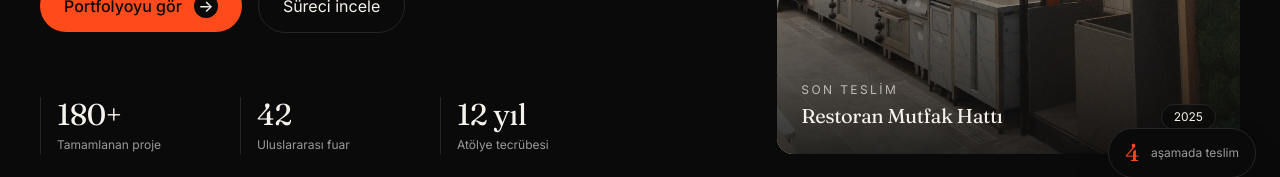
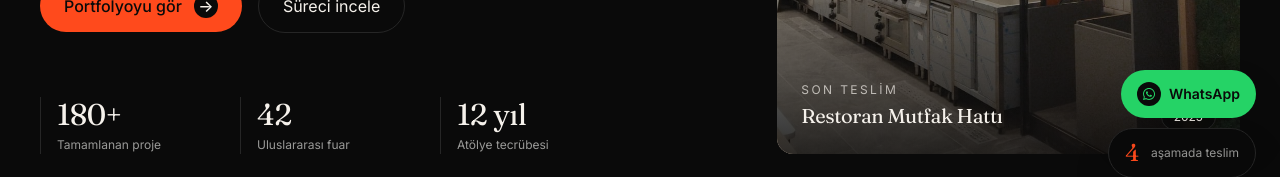
Before and after one commit to ozdoganosman/atolye-studio, a Next.js app: page / in a window 1280 px wide. Shown: the part 658-835 px from the top of the page. Built offline with nearby package versions, Linux system fonts and the light colour scheme.

Commit message:
Add WhatsApp contact button

```diff
--- a/app/layout.tsx
+++ b/app/layout.tsx
@@ -2,6 +2,7 @@ import type { Metadata } from "next";
 import "./globals.css";
 import { Header } from "@/components/Header";
 import { Footer } from "@/components/Footer";
+import { WhatsAppButton } from "@/components/WhatsAppButton";
 
 export const metadata: Metadata = {
   title: "Furnuovo — İç Mimari & Fuar Standı Tasarımı",
@@ -29,6 +30,7 @@ export default function RootLayout({
         <Header />
         <main>{children}</main>
         <Footer />
+        <WhatsAppButton />
       </body>
     </html>
   );
--- /dev/null
+++ b/components/WhatsAppButton.tsx
@@ -0,0 +1,26 @@
+const whatsappHref =
+  "https://wa.me/905392920144?text=Merhaba%2C%20Furnuovo%20hakkinda%20bilgi%20almak%20istiyorum.";
+
+export function WhatsAppButton() {
+  return (
+    <a
+      href={whatsappHref}
+      target="_blank"
+      rel="noreferrer"
+      aria-label="WhatsApp ile iletişime geç"
+      className="fixed bottom-5 right-5 z-[60] inline-flex items-center gap-2 rounded-full bg-[#25D366] px-4 py-3 text-sm font-semibold text-ink shadow-2xl shadow-black/30 transition-transform hover:-translate-y-0.5 focus:outline-none focus:ring-2 focus:ring-cream/80 sm:bottom-6 sm:right-6"
+    >
+      <span className="grid h-6 w-6 place-items-center rounded-full bg-ink text-[#25D366]">
+        <svg
+          aria-hidden
+          viewBox="0 0 32 32"
+          className="h-4 w-4"
+          fill="currentColor"
+        >
+          <path d="M16.04 4C9.42 4 4.03 9.34 4.03 15.9c0 2.1.56 4.15 1.62 5.95L4 28l6.31-1.61a12.1 12.1 0 0 0 5.73 1.45c6.62 0 12.01-5.34 12.01-11.9C28.05 9.34 22.66 4 16.04 4Zm0 21.83c-1.84 0-3.64-.49-5.2-1.42l-.37-.22-3.74.95.99-3.62-.24-.38a9.82 9.82 0 0 1-1.48-5.2c0-5.45 4.5-9.89 10.04-9.89s10.04 4.44 10.04 9.89-4.5 9.89-10.04 9.89Zm5.5-7.4c-.3-.15-1.78-.87-2.06-.97-.28-.1-.48-.15-.68.15-.2.29-.78.96-.96 1.16-.18.19-.35.22-.65.07-.3-.15-1.27-.46-2.42-1.48-.9-.79-1.5-1.76-1.68-2.06-.18-.29-.02-.45.13-.6.14-.13.3-.35.45-.52.15-.18.2-.3.3-.5.1-.2.05-.37-.02-.52-.08-.15-.68-1.62-.93-2.22-.25-.58-.5-.5-.68-.51h-.58c-.2 0-.52.07-.8.37-.28.29-1.05 1.01-1.05 2.47s1.08 2.88 1.23 3.07c.15.2 2.13 3.21 5.16 4.5.72.31 1.28.49 1.72.63.72.23 1.38.2 1.9.12.58-.09 1.78-.72 2.03-1.42.25-.7.25-1.29.18-1.42-.08-.13-.28-.2-.58-.34Z" />
+        </svg>
+      </span>
+      <span>WhatsApp</span>
+    </a>
+  );
+}
```
